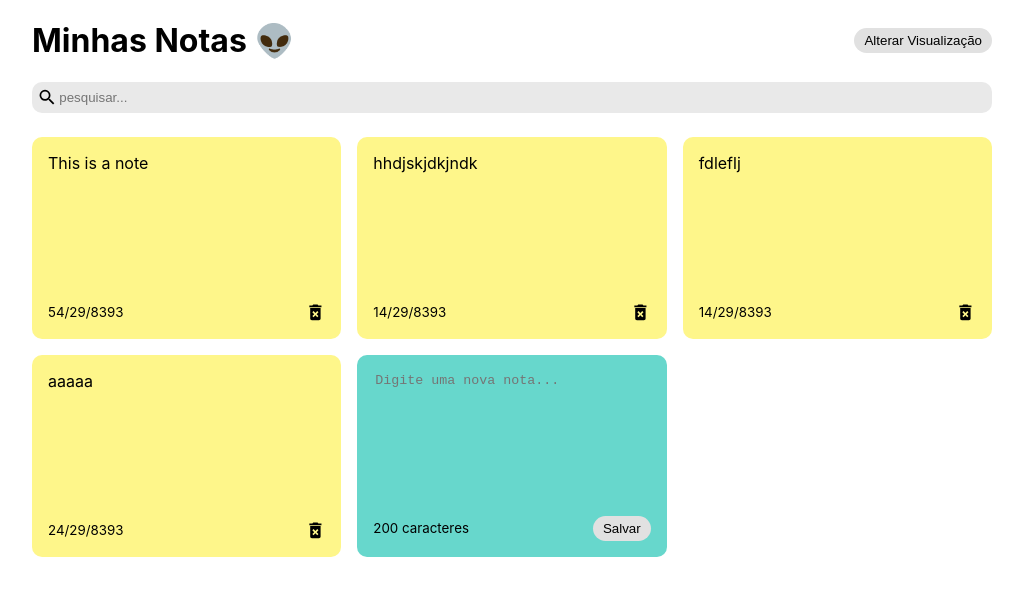
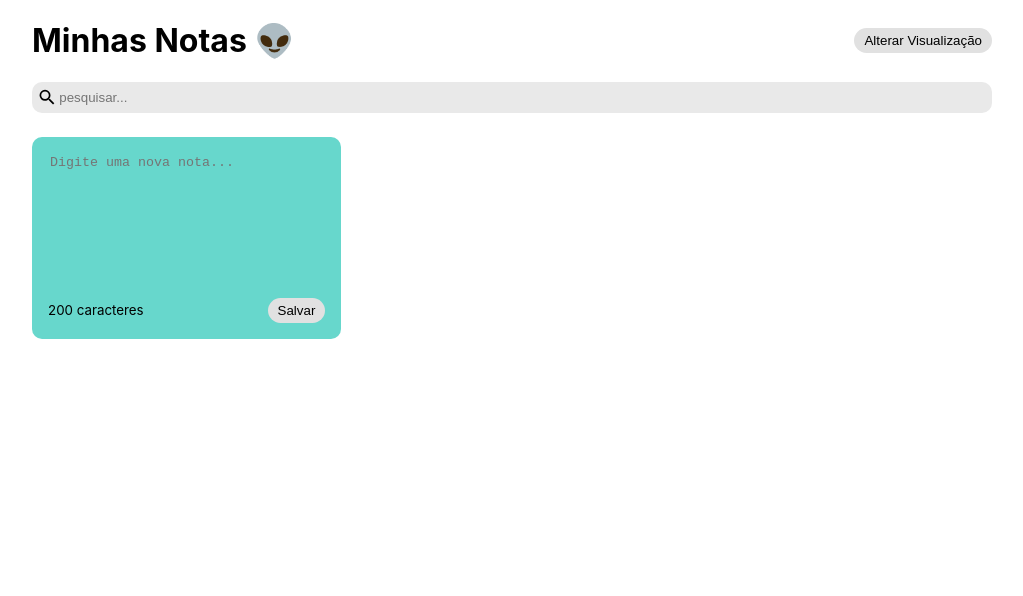
Before and after one commit to thalitaio/react-notes, a React (Create React App) app: page / in a window 1280 px wide. Shown: the top 596 px of the page, without its empty margins (128-1151 px from the left). Built offline with nearby package versions, Linux system fonts and the light colour scheme.

Commit message:
deleted example notes

```diff
--- a/src/App.js
+++ b/src/App.js
@@ -6,26 +6,7 @@ import Header from "./components/Header";
 
 const App = () => {
   const [notes, setNotes] = useState([
-    {
-      id: nanoid(),
-      text: "This is a note",
-      date: "54/29/8393"
-    },
-    {
-      id: nanoid(),
-      text: "hhdjskjdkjndk",
-      date: "14/29/8393"
-    },
-    {
-      id: nanoid(),
-      text: "fdleflj",
-      date: "14/29/8393"
-    },
-    {
-      id: nanoid(),
-      text: "aaaaa",
-      date: "24/29/8393"
-    },
+
   ]);
 
   const [searchText, setSearchText] = useState('');
```
